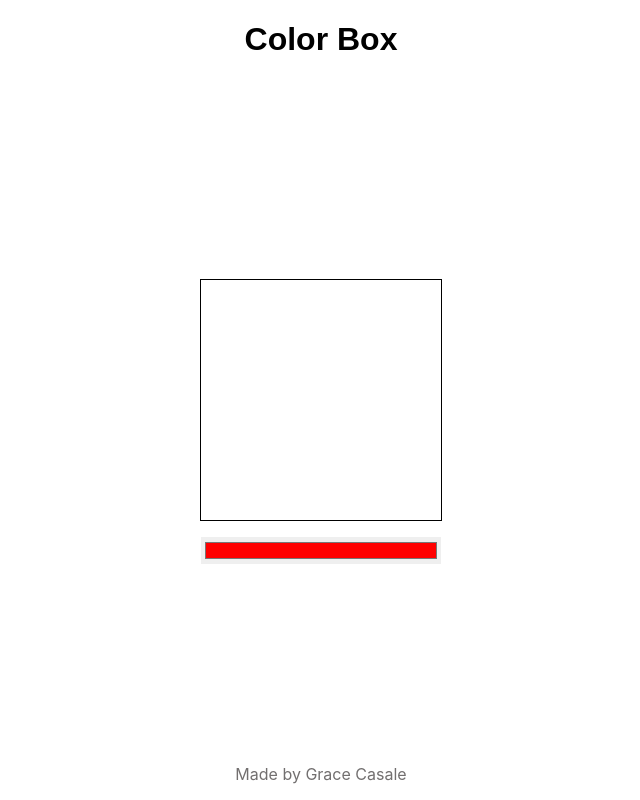
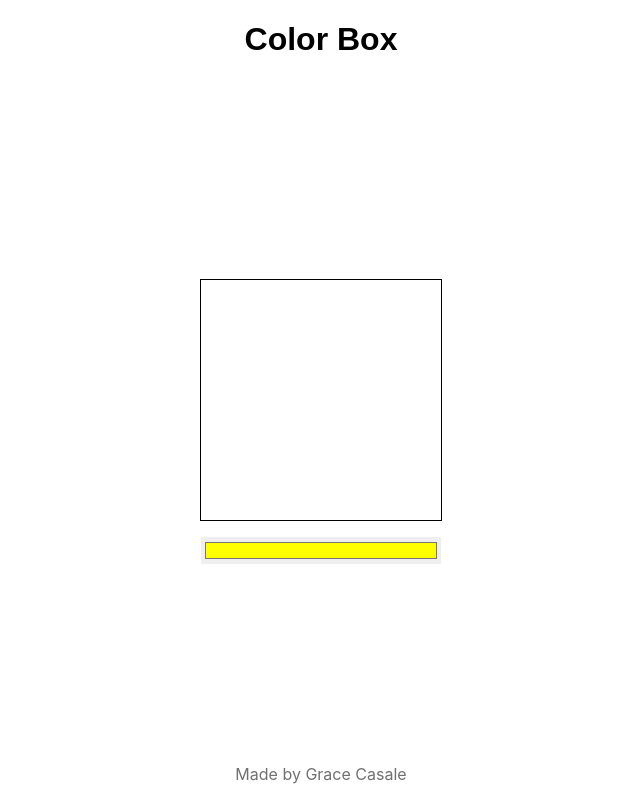
Before and after one commit to gracecasale/color-box, a React (Create React App) app: page / in a window 1280 px wide. Shown: the whole page, without its empty margins (319-959 px from the left). Built offline with nearby package versions, Linux system fonts and the light colour scheme.

Commit message:
added the ability to select a color from an input

```diff
--- a/src/App.js
+++ b/src/App.js
@@ -2,6 +2,20 @@ import React, { Component } from 'react';
 import './App.css';
 
 class App extends Component {
+  constructor(props) {
+    super(props);
+    this.state = {
+      boxColor: 'white',
+      selectedColor: '#ffff00'
+    };
+    this.onColorSelect = this.onColorSelect.bind(this);
+  }
+
+  onColorSelect(event) {
+    this.setState({
+      selectedColor: event.target.value
+    });
+  }
   render() {
     return (
       <div className="App-container">
@@ -11,7 +25,10 @@ class App extends Component {
 
         <main className="App-main">
           <div className="box"></div>
-          <input type="color" value="#ff0000" className="color-selector" />
+          <input type="color"
+            value={this.state.selectedColor}
+            onChange={this.onColorSelect}
+            className="color-selector" />
         </main>
 
         <footer className="App-footer">
```
